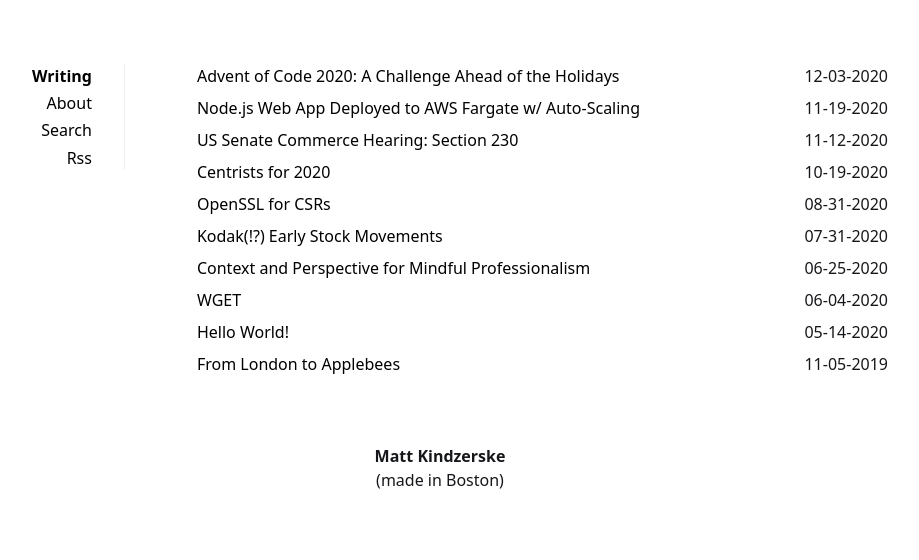
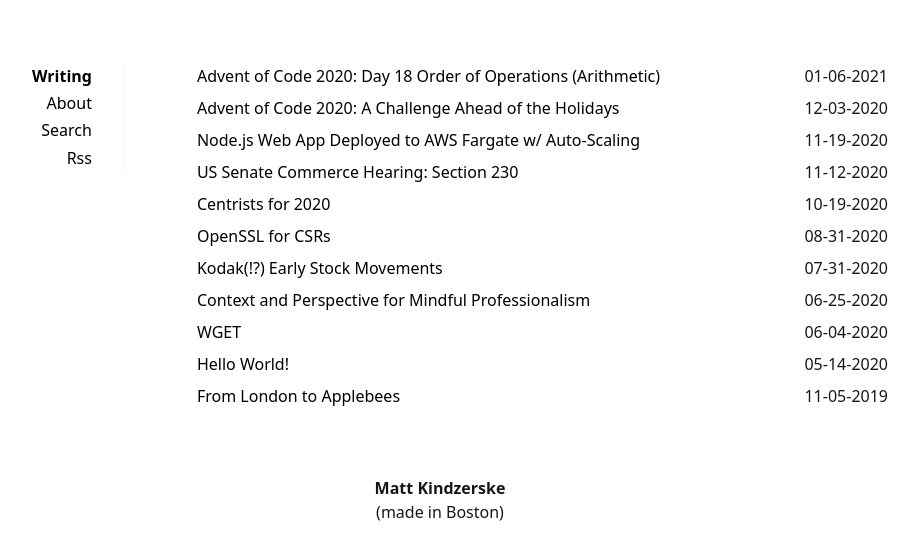
Before and after one commit to yamori/yamori.github.io, a Jekyll site: the page built from index.html, in a window 1280 px wide. Shown: the top 560 px of the page, without its empty margins (200-1119 px from the left). Built offline with Jekyll 4.4.1, drawn with Linux system fonts in a browser that asks for light colours; part of the change alters nothing that is shown.

Commit message:
day18 AoC challenge post

```diff
--- a/_config.yml
+++ b/_config.yml
@@ -16,7 +16,7 @@ permalink: pretty
 
 baseurl: ""
 
-highlighter: none
+highlighter: rouge
 
 exclude:
   - .jekyll-cache
--- a/_includes/navigation.html
+++ b/_includes/navigation.html
@@ -6,5 +6,6 @@
       <li><a href="{{ item.url }}" {% if item.url == page.url %} class="active"{% endif %}>{{ item.title }}</a></li>
    {% endfor %}
 </ul>
+
 </nav>
 </header>
--- /dev/null
+++ b/_posts/2021-01-06-day-18-challenge-pemdas.html
@@ -0,0 +1,61 @@
+---
+layout: post
+title: 'Advent of Code 2020: Day 18 Order of Operations (Arithmetic)'
+date: 2021-01-06 16:39:12.000000000 -05:00
+type: post
+parent_id: '0'
+published: true
+password: ''
+status: publish
+categories:
+- Programming
+tags:
+- programming
+- coding
+meta:
+permalink: "/2020/01/06/advent-of-code-challenge-18/"
+---
+
+<p>As I had written in a <a href="/2020/12/03/advent-of-code-challenge/">previous blog post</a>, I participated in the <a href="https://adventofcode.com/">Advent of Code</a>, 25 programming problems to help improve my skills.  I maintained really good momentum through day 20 before holiday activities forced me to pause.  (Bonus: I have 5 really solid problems to play with for the next month.)</p>
+
+<p>One of the best aspects of such a side activity is discussing the problems with some of my colleages, and seeing the different approaches.  It was important we treated the discussion as a open and safe space.  Of course there are wrong answers, the underlying problem needs to be solved.  But there are many different ways to approach and implement the solution including non-optimal ones.  It was not meant to be a <a href="https://en.wikipedia.org/wiki/Code_golf">code golf</a> challenge: rather by experimenting with unfamiliar aspects of our programming languages and solving abstract problems, we deepended our expertise.</p>
+
+<p>I particularly enjoyed problem <a href="https://adventofcode.com/2020/day/18">Day 18</a>.  Perhaps you remember your <a href="https://www.studypug.com/basic-math-help/order-of-operations-pemdas">PEMDAS</a> (order of arithmetic operations) from junior high.  The Day 18 problem jumbled the notion of PEMDAS and asked to evalute expressions if operations were evaluated "strictly left to right" or "addition comes before multiplication."  (<a href="https://literarydevices.net/the-horror-the-horror/">The horror</a>...)</p>
+
+<p><a href="https://github.com/yamori/advent_of_code_2020/blob/main/day18/problem2.js">My solution</a> involved mapping the 'depth' of an expression wrt parentheses, then building a method to do the custom expression evaluation.  Wrapping the two in iteration, I could then slice, divide, and conquer the expression to obtain the final result.  Here's an example of an expression, where the updated depth map is followed by the sliced expression selected for evaluation and finally replaced.  This keeps drilling down until the enture expression has been evaluated:</p>
+
+<pre class="wp-block-code"><code>### addition before multiplication ###
+
+ (3+6+7+9)*(2+(4*7*6+9+3+5)+9+(2+3+7+4+3)+9)+8
+
+"(3+6+7+9)*(2+(4*7*6+9+3+5)+9+(2+3+7+4+3)+9)+8"
+ 111111111011122222222222221112222222222211100
+               4*7*6+9+3+5
+               644
+              ___
+"(3+6+7+9)*(2+644+9+(2+3+7+4+3)+9)+8"
+ 11111111101111111112222222222211100
+                     2+3+7+4+3
+                     19
+                    __
+"(3+6+7+9)*(2+644+9+19+9)+8"
+ 11111111101111111111111100
+  3+6+7+9
+  25
+ __
+"25*(2+644+9+19+9)+8"
+ 0001111111111111100
+     2+644+9+19+9
+     683
+    ___
+"25*683+8"
+
+line_value: 17275
+</code></pre>
+
+<p>How did my colleagues approach this?</p>
+
+<ul>
+    <li><a href="https://davidlozzi.com/2020/12/18/advent-of-code-day-18/">David</a> - used a clever regex to find the 'deepest' pair of parentheses, then evaluated the contained expression, and repeate as long as there was a '(' character remaining in the expression.</li>
+    <li><a href="https://github.com/wwnjp/AdventOfCode2020/blob/main/18.js">Josh</a> - employed a similar regex recognition, but wrapped his solution in a very tidy `map()` for an almost minified look.  By using less memory, Josh is minimizing his electricity consumption and saving the environment!</li>
+</ul>
```
